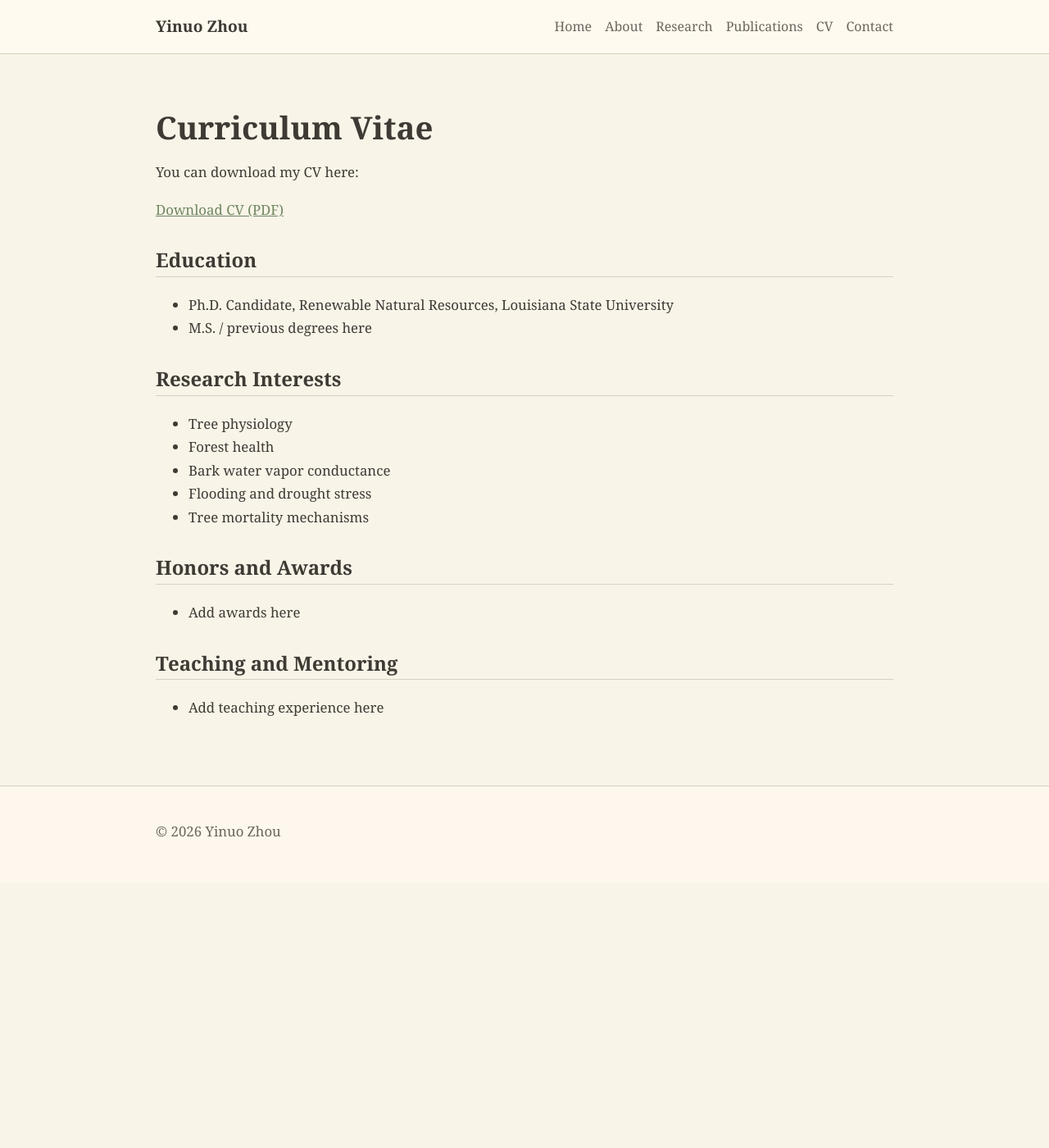
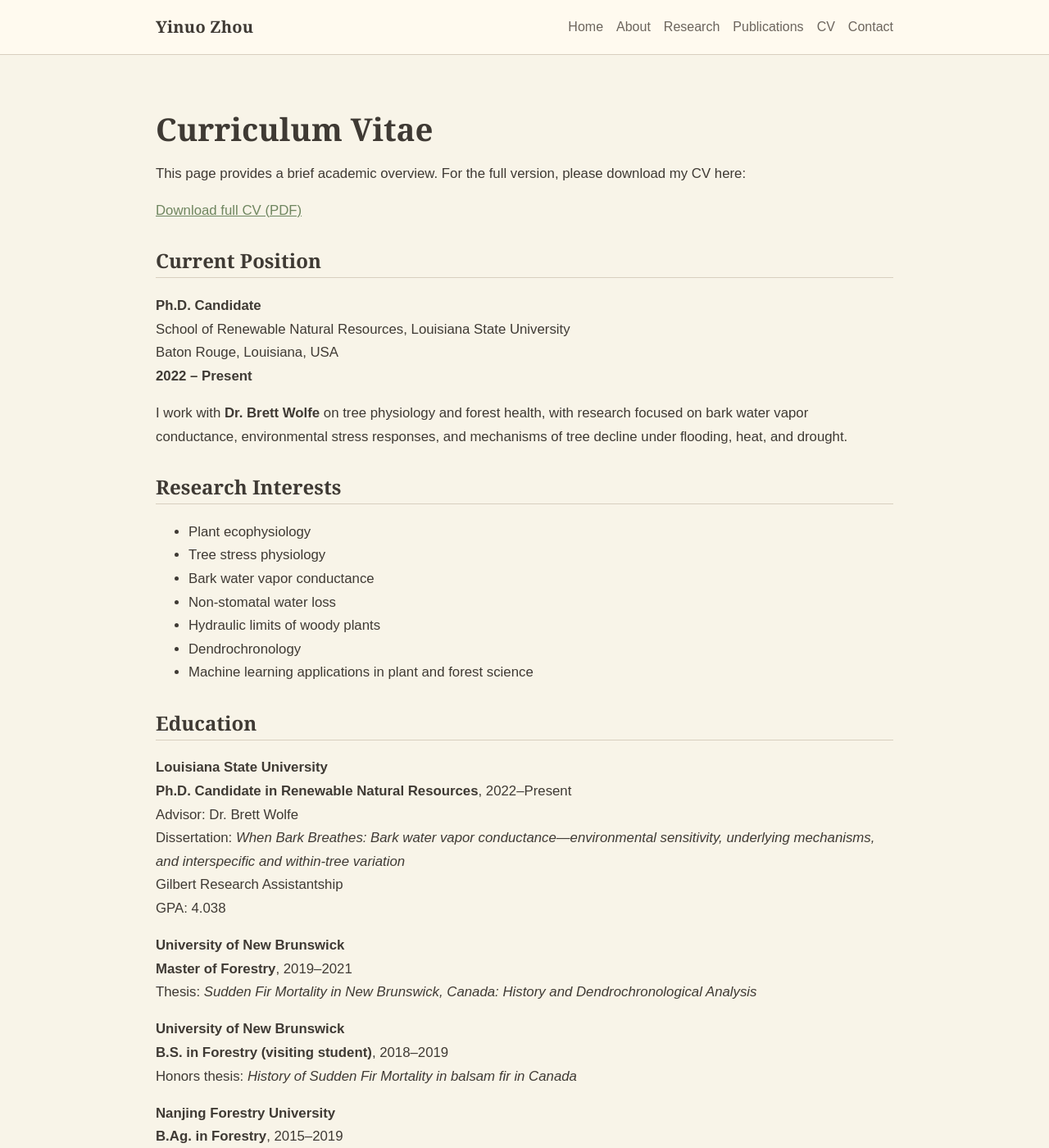
Before and after one commit to Yinuo-Zhou524/Yinuo-Zhou524.github.io, a Jekyll site: the page built from cv.md, in a window 1280 px wide and 1400 px high. Shown: the whole window at 82% size. Built offline with Jekyll 4.4.1, drawn with Linux system fonts in a browser that asks for light colours; some of the changed text lies outside the part shown.

Commit message:
content and format changes

```diff
--- a/assets/css/style.css
+++ b/assets/css/style.css
@@ -16,7 +16,7 @@
 
 body {
   margin: 0;
-  font-family: Georgia, "Times New Roman", serif;
+  font-family: "Source Sans 3", Arial, sans-serif;
   background: var(--bg);
   color: var(--text);
   line-height: 1.7;
@@ -45,8 +45,10 @@ body {
 .site-title {
   text-decoration: none;
   color: var(--text);
-  font-weight: bold;
-  font-size: 1.2rem;
+  font-family: "Lora", Georgia, serif;
+  font-weight: 600;
+  font-size: 1.25rem;
+  letter-spacing: 0.2px;
 }
 
 .site-nav {
@@ -58,6 +60,8 @@ body {
 .site-nav a {
   text-decoration: none;
   color: var(--muted);
+  font-family: "Source Sans 3", Arial, sans-serif;
+  font-weight: 500;
 }
 
 .site-nav a:hover {
@@ -71,6 +75,8 @@ body {
 h1, h2, h3 {
   color: var(--text);
   line-height: 1.25;
+  font-family: "Lora", Georgia, serif;
+  font-weight: 600;
 }
 
 h1 {
@@ -90,8 +96,9 @@ p, li {
 
 .subtitle {
   color: var(--muted);
-  font-size: 1.1rem;
+  font-size: 1.08rem;
   margin-top: 0;
+  font-family: "Source Sans 3", Arial, sans-serif;
 }
 
 .hero {
@@ -170,3 +177,14 @@ a:hover {
     align-items: flex-start;
   }
 }
+
+.name-title {
+  font-family: "Lora", Georgia, serif;
+  font-weight: 600;
+  letter-spacing: 0.2px;
+}
+
+.pub-title {
+  font-family: "Lora", Georgia, serif;
+  font-weight: 500;
+}
--- a/cv.md
+++ b/cv.md
@@ -5,27 +5,103 @@ title: CV
 
 # Curriculum Vitae
 
-You can download my CV here:
+This page provides a brief academic overview. For the full version, please download my CV here:
 
-[Download CV (PDF)](/assets/pdf/Yinuo_Zhou_CV.pdf)
+[Download full CV (PDF)]({{ '/assets/pdf/Yinuo_Zhou_CV.pdf' | relative_url }})
+
+## Current Position
+
+**Ph.D. Candidate**
+School of Renewable Natural Resources, Louisiana State University
+Baton Rouge, Louisiana, USA
+**2022 – Present**
+
+I work with **Dr. Brett Wolfe** on tree physiology and forest health, with research focused on bark water vapor conductance, environmental stress responses, and mechanisms of tree decline under flooding, heat, and drought.
+
+## Research Interests
+
+- Plant ecophysiology
+- Tree stress physiology
+- Bark water vapor conductance
+- Non-stomatal water loss
+- Hydraulic limits of woody plants
+- Dendrochronology
+- Machine learning applications in plant and forest science
 
 ## Education
 
-- Ph.D. Candidate, Renewable Natural Resources, Louisiana State University
-- M.S. / previous degrees here
+**Louisiana State University**
+**Ph.D. Candidate in Renewable Natural Resources**, 2022–Present
+Advisor: Dr. Brett Wolfe
+Dissertation: *When Bark Breathes: Bark water vapor conductance—environmental sensitivity, underlying mechanisms, and interspecific and within-tree variation*
+Gilbert Research Assistantship
+GPA: 4.038
 
-## Research Interests
+**University of New Brunswick**
+**Master of Forestry**, 2019–2021
+Thesis: *Sudden Fir Mortality in New Brunswick, Canada: History and Dendrochronological Analysis*
 
-- Tree physiology
-- Forest health
-- Bark water vapor conductance
-- Flooding and drought stress
-- Tree mortality mechanisms
+**University of New Brunswick**
+**B.S. in Forestry (visiting student)**, 2018–2019
+Honors thesis: *History of Sudden Fir Mortality in balsam fir in Canada*
+
+**Nanjing Forestry University**
+**B.Ag. in Forestry**, 2015–2019
+
+## Selected Publications
+
+**Zhou, Y.**, Rosseau, G., Dao, V., Wolfe, B. 2024. Bark water vapor conductance varies among temperate forest tree species and is affected by flooding and stem bending. *Tree Physiology*.
+
+**Zhou, Y.**, Chen, X., Yang, Q., Liu, X., Wu, J., Sun, H. 2018. 生物炭控制高施氮竹林土壤氨挥发效果研究 [Ammonia volatilization and mechanisms of soil fertilizer in high carbon nitrogen bamboo forest]. *Journal of Jiangsu Forestry Science and Technology* 45(1): 40–43.
+
+For a complete list, please see the full CV PDF.
+
+## Selected Presentations and Invited Lectures
+
+**Guest Lecture.** *An introduction to dendrochronology: The dating and study of annual growth rings in trees.* RNR 3105, Louisiana State University, 2025. [Invited]
+
+**Guest Lecture.** *An introduction to dendrochronology.* RNR 3105, Louisiana State University, 2025. [Invited]
+
+**Poster.** *Bark water vapor conductance varies among temperate forest tree species and is affected by flooding and stem bending.* LSU/Southern Ag Centers Joint Annual Conference, 2023.
+
+**Presentation.** *Bark water vapor conductance varies among temperate forest tree species and is affected by flooding and stem bending.* Louisiana Association of Professional Biologists, 2023.
+
+**Presentation.** *Bark water vapor conductance varies among temperate forest tree species and is affected by flooding and stem bending.* Louisiana Water Conference, 2023.
+
+**Poster.** *Sudden Fir Mortality in New Brunswick, Canada: History and dendrochronological analysis.* APS Plant Health Annual Conference, 2020.
 
 ## Honors and Awards
 
-- Add awards here
+- Clark M. Hoffpauer Memorial Fund Scholarship, Louisiana State University, 2025
+- Barbara S. Edisen Memorial Graduate Scholarship, Louisiana State University, 2024
+- International Differential Award, University of New Brunswick, 2018–2020
+- Edwin Jacob Special University Scholarship, University of New Brunswick, 2019
+- Dean’s List for Academic Excellence, University of New Brunswick, 2018–2019
+- Excellent Student Award Scholarship, Nanjing Forestry University, 2015–2019
 
-## Teaching and Mentoring
+## Research Experience and Professional Service
 
-- Add teaching experience here
+**Graduate Research Assistant**, Forest Health Lab, University of New Brunswick, 2019–2021
+
+- Conducted field and laboratory analyses of tree mortality and growth responses
+- Prepared, cross-dated, and analyzed more than 300 dendrochronological cores
+- Quantified tree responses to flooding and climate extremes
+
+**Member**, Xi Sigma Pi National Forestry Honor Society, 2023–Present
+
+## Leadership
+
+**Vice President**, Table Tennis Club, Louisiana State University, 2025–Present
+
+## Technical Skills
+
+- R and RStudio
+- Python
+- LI-COR gas exchange systems and custom chamber measurements
+- Dendrochronological methods
+- Field sampling and experimental measurements
+
+## Languages
+
+- Mandarin Chinese — native
+- English — fluent
```
Also changed, not shown: contact.md (+3 -1 lines), index.md (+10 -5 lines), publications.md (+7 -2 lines), 2 other files.
